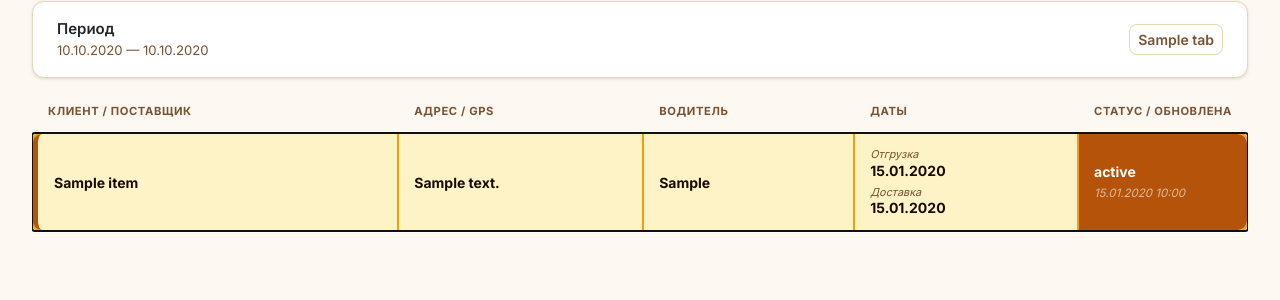
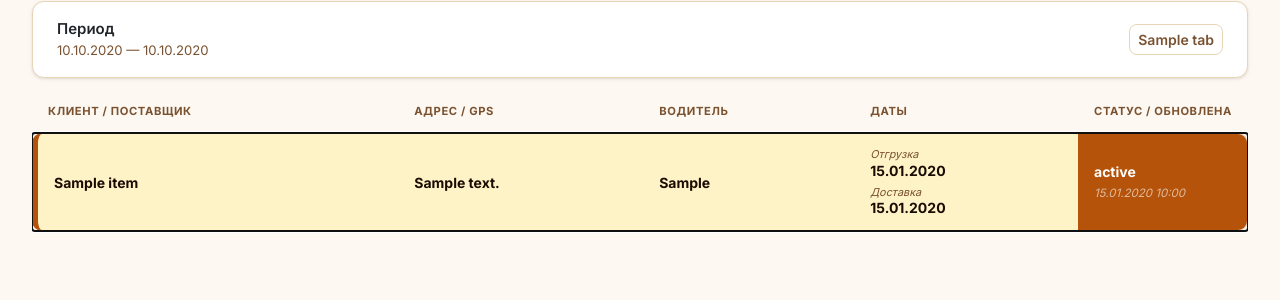
Before and after one commit to Fartovjy/edinycontur, a Django app: template apps/templates/logistics/request_list.html in a window 1280 px wide, with the restyled element focused. Shown: the part 403-703 px from the top of the page. Run offline with Django 5.2, Linux system fonts and the light colour scheme; the template is opened without the code that fills it: most values are stand-ins (such as "Sample title", 1, 10 or a date in 2020); grey boxes marked "Sample" are stand-in pictures; some libraries are stand-ins or nearby versions.

Commit message:
Remove focus-within outline on request list rows
Clicking a request link caused amber outlines on all td cells
in the row (focus-within). Removed the rule.

Co-Authored-By: Claude Sonnet 4.6 <noreply@anthropic.com>

```diff
--- a/apps/templates/logistics/request_list.html
+++ b/apps/templates/logistics/request_list.html
@@ -47,7 +47,7 @@
   }
   .req-row { cursor: pointer; }
   .req-row:hover td { filter: brightness(.975); }
-  .req-row:focus-within td { outline: 2px solid var(--amber); outline-offset: -1px; }
+
 
   /* ── Stage colour coding ────────────────────────── */
   .s-created td               { background: #fffbeb; }
```
